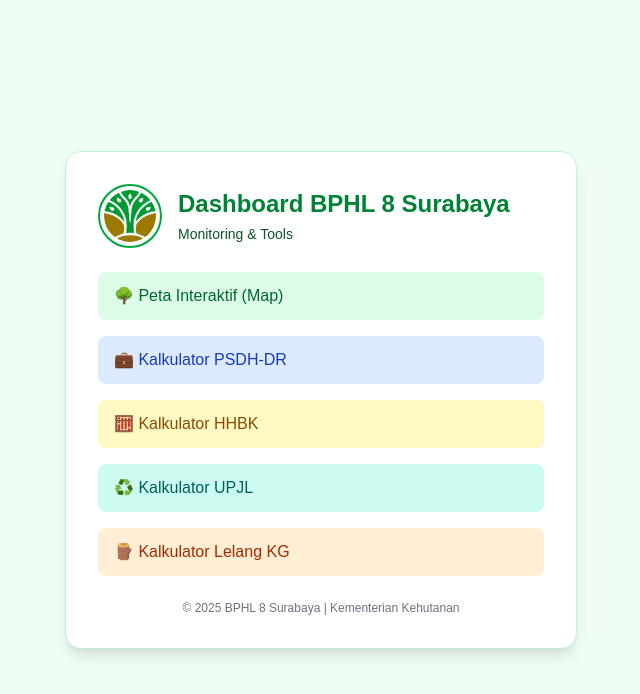
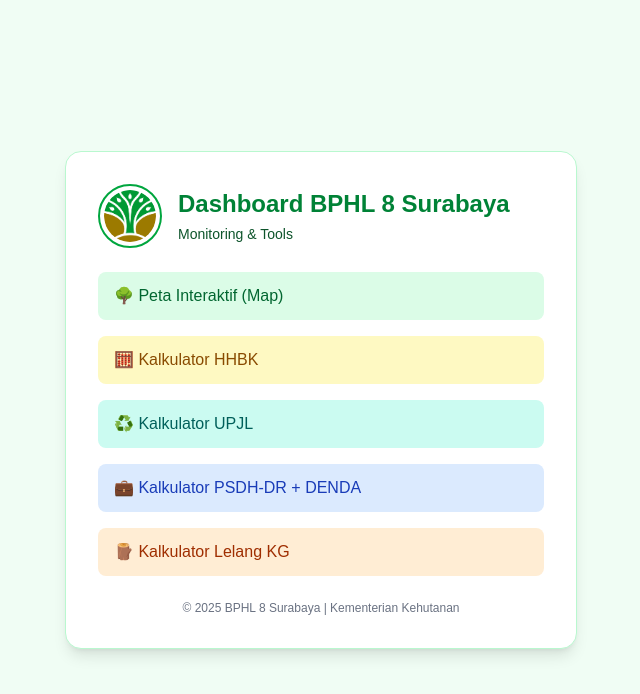
Before and after one commit to Schizo912/dashboard, a Next.js app: page / in a window 1280 px wide. Shown: the top 694 px of the page, without its empty margins (319-959 px from the left). Built offline with nearby package versions, Linux system fonts and the light colour scheme.

Commit message:
Update page.tsx

```diff
--- a/src/app/page.tsx
+++ b/src/app/page.tsx
@@ -17,12 +17,7 @@
             </a>
           </li>
           <li>
-            <a href="https://calc-psdh-dr.pages.dev" className="block py-3 px-4 rounded-lg bg-blue-100 text-blue-800 font-medium hover:bg-blue-200 transition">
-              💼 Kalkulator PSDH-DR
-            </a>
-          </li>
-          <li>
-            <a href="https://calc-hhbk.pages.dev" className="block py-3 px-4 rounded-lg bg-yellow-100 text-yellow-800 font-medium hover:bg-yellow-200 transition">
+                 <a href="https://calc-hhbk.pages.dev" className="block py-3 px-4 rounded-lg bg-yellow-100 text-yellow-800 font-medium hover:bg-yellow-200 transition">
               🧮 Kalkulator HHBK
             </a>
           </li>
@@ -31,7 +26,11 @@
               ♻️ Kalkulator UPJL
             </a>
           </li>
-          {/* === Tambahan Slot Kalkulator Lelang KG === */}
+                  <li>
+            <a href="https://calc-psdh-dr.pages.dev" className="block py-3 px-4 rounded-lg bg-blue-100 text-blue-800 font-medium hover:bg-blue-200 transition">
+              💼 Kalkulator PSDH-DR + DENDA
+            </a>
+          </li>
           <li>
             <a href="https://lelang-kg.pages.dev" className="block py-3 px-4 rounded-lg bg-orange-100 text-orange-800 font-medium hover:bg-orange-200 transition">
               🪵 Kalkulator Lelang KG
```
